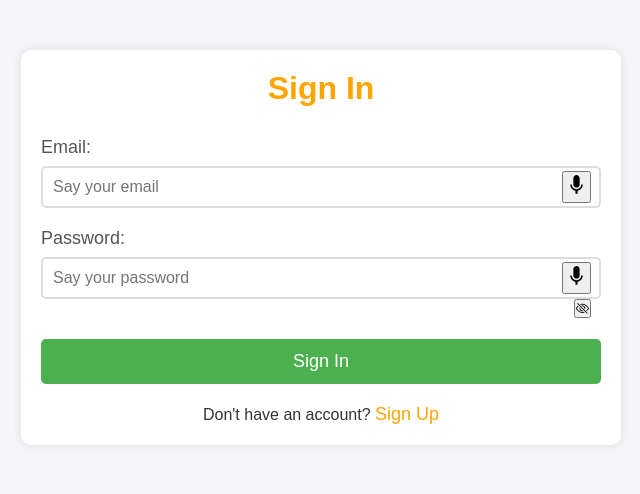
After one commit to Vaibhav-prog-creator/Beyond-QWERTY-Voice-Based-Form-Filling, a Flask app: page /signin in a window 1280 px wide. The commit adds this page. Shown: the top 494 px of the page, without its empty margins (319-959 px from the left). Run offline with Flask 3, Linux system fonts and the light colour scheme; some libraries are stand-ins or nearby versions.

Commit message:
Initial commit

```diff
--- a/app.py
+++ b/app.py
@@ -1,27 +1,102 @@
-from flask import Flask, render_template, request
+from flask import Flask, render_template, request, redirect, url_for, session
 import mysql.connector
 import os
-from dotenv import load_dotenv  # Import dotenv to load environment variables
+from dotenv import load_dotenv
+from werkzeug.security import generate_password_hash, check_password_hash
 
-
-
-# Load environment variables from the .env file
+# Load environment variables
 load_dotenv()
 
 app = Flask(__name__)
-app.secret_key = os.getenv('SECRET_KEY', 'a4f5d9e7b2c0a8f4d1b7c3e9f1f0b6a2')  # Default secret key if not set in .env
+app.secret_key = os.getenv('SECRET_KEY', 'a4f5d9e7b2c0a8f4d1b7c3e9f1f0b6a2')
 
-# Fetch database credentials from environment variables
+# Database configuration
 db_config = {
-    "host": os.getenv("DB_HOST", "127.0.0.1"),  # Default to 127.0.0.1 if not set
+    "host": os.getenv("DB_HOST", "127.0.0.1"),
     "user": os.getenv("DB_USER", "root"),
     "password": os.getenv("DB_PASSWORD", "root"),
     "database": os.getenv("DB_NAME", "form")
 }
 
+# Default Route - Sign Up Page
 @app.route("/", methods=["GET", "POST"])
+def signup():
+    if request.method == "POST":
+        username = request.form.get("username")
+        email = request.form.get("email")
+        password = request.form.get("password")
+
+        # Hash the password
+        hashed_password = generate_password_hash(password)
+
+        try:
+            connection = mysql.connector.connect(**db_config)
+            cursor = connection.cursor()
+
+            # Check if the user already exists
+            cursor.execute("SELECT * FROM users WHERE email = %s", (email,))
+            user = cursor.fetchone()
+
+            if user:
+                return "User already exists!"
+
+            # Insert new user
+            query = "INSERT INTO users (username, email, password) VALUES (%s, %s, %s)"
+            cursor.execute(query, (username, email, hashed_password))
+            connection.commit()
+
+            cursor.close()
+            connection.close()
+
+            # Redirect to Sign In page after successful sign up
+            return redirect(url_for('signin'))
+
+        except mysql.connector.Error as err:
+            return f"Error: {err}"
+
+    return render_template("signup.html")
+
+
+# Sign In Page
+@app.route("/signin", methods=["GET", "POST"])
+def signin():
+    if request.method == "POST":
+        email = request.form.get("email")
+        password = request.form.get("password")
+
+        try:
+            connection = mysql.connector.connect(**db_config)
+            cursor = connection.cursor()
+
+            # Verify user credentials
+            query = "SELECT * FROM users WHERE email = %s"
+            cursor.execute(query, (email,))
+            user = cursor.fetchone()  # Fetch the user row
+
+            cursor.close()
+            connection.close()
+
+            # If user exists and password is correct
+            if user and check_password_hash(user[3], password):  # user[3] contains the hashed password
+                session['user'] = user[1]  # Store the username in the session
+                return redirect(url_for('index'))  # Redirect to the main page
+
+            return "Invalid credentials!"  # Show error if the credentials are incorrect
+
+        except mysql.connector.Error as err:
+            return f"Error: {err}"
+
+    return render_template("signin.html")
+
+
+# Main Page (Form Page)
+@app.route("/main", methods=["GET", "POST"])
 def index():
+    if 'user' not in session:
+        return redirect(url_for('signin'))
+
     if request.method == "POST":
+        # Get form data including the new fields
         name = request.form.get("name")
         email = request.form.get("email")
         phone = request.form.get("phone")
@@ -29,31 +104,38 @@ def index():
         education = request.form.get("education")
         course = request.form.get("course")
         address = request.form.get("address")
+        percentage_12th = request.form.get("percentage_12th")  # New field
+        percentage_10th = request.form.get("percentage_10th")  # New field
 
         try:
-            # Connect to the MySQL database
             connection = mysql.connector.connect(**db_config)
             cursor = connection.cursor()
 
-            # Insert form data into the database
+            # Insert form data including the new fields into the database
             query = """
-                INSERT INTO information (name, email, phone, age, education, course, address)
-                VALUES (%s, %s, %s, %s, %s, %s, %s)
+                INSERT INTO form_data (name, email, phone, age, education, course, address, percentage_12th, percentage_10th, submitted_by)
+                VALUES (%s, %s, %s, %s, %s, %s, %s, %s, %s, %s)
             """
-            cursor.execute(query, (name, email, phone, age, education, course, address))
-
-            # Commit changes to the database
+            cursor.execute(query, (name, email, phone, age, education, course, address, percentage_12th, percentage_10th, session['user']))
             connection.commit()
 
-            # Close the cursor and connection
             cursor.close()
             connection.close()
 
-            return "Form submitted and data saved to the database successfully!"
+            return "Form submitted successfully!"
+
         except mysql.connector.Error as err:
             return f"Error: {err}"
 
-    return render_template("index.html")
+    return render_template("index.html", user=session['user'])
+
+
+# Logout
+@app.route("/logout")
+def logout():
+    session.pop('user', None)
+    return redirect(url_for('signin'))
+
 
 if __name__ == "__main__":
     app.run(debug=True)
--- a/static/script.js
+++ b/static/script.js
@@ -19,6 +19,7 @@ function startVoiceRecognition(fieldId) {
     recognition.onresult = function(event) {
         let transcript = event.results[0][0].transcript;
 
+        // Handle email field differently to replace 'at' with '@'
         if (fieldId === 'email') {
             transcript = transcript.replace(/\bat\b/g, '@').replace(/\s+/g, '').toLowerCase();
         }
--- /dev/null
+++ b/templates/signin.html
@@ -0,0 +1,168 @@
+<!DOCTYPE html>
+<html lang="en">
+<head>
+    <meta charset="UTF-8">
+    <meta name="viewport" content="width=device-width, initial-scale=1.0">
+    <title>Sign In</title>
+
+    <link rel="icon" href="{{ url_for('static', filename='favicon.ico') }}">
+    <!-- Bootstrap Icons CDN -->
+    <link rel="stylesheet" href="https://cdn.jsdelivr.net/npm/bootstrap-icons@1.3.0/font/bootstrap-icons.css">
+
+    <style>
+        * {
+            margin: 0;
+            padding: 0;
+            box-sizing: border-box;
+        }
+
+        body {
+            font-family: Arial, sans-serif;
+            background-color: #f4f4f9;
+            color: #333;
+        }
+
+        .container {
+            width: 80%;
+            max-width: 600px;
+            margin: 50px auto;
+            padding: 20px;
+            background-color: #ffffff;
+            border-radius: 10px;
+            box-shadow: 0 0 10px rgba(0, 0, 0, 0.1);
+        }
+
+        h1 {
+            text-align: center;
+            color: orange;
+            margin-bottom: 30px;
+        }
+
+        .form-group {
+            margin-bottom: 20px;
+            position: relative;
+        }
+
+        label {
+            font-size: 18px;
+            color: #555;
+            display: block;
+            margin-bottom: 8px;
+        }
+
+        input[type="email"],
+        input[type="password"] {
+            width: 100%;
+            padding: 10px;
+            border: 2px solid #ddd;
+            border-radius: 5px;
+            font-size: 16px;
+        }
+
+        .submit-btn {
+            background-color: #4CAF50;
+            color: white;
+            padding: 12px 20px;
+            border: none;
+            border-radius: 5px;
+            font-size: 18px;
+            cursor: pointer;
+            width: 100%;
+            margin-top: 20px;
+        }
+
+        .submit-btn:hover {
+            background-color: #45a049;
+        }
+
+        .nav-links {
+            text-align: center;
+            margin-top: 20px;
+        }
+
+        .nav-links a {
+            text-decoration: none;
+            color: orange;
+            font-size: 18px;
+        }
+
+        .mic-btn {
+            position: absolute;
+            right: 10px;
+            top: 50%;
+            transform: translateY(-50%);
+            cursor: pointer;
+        }
+
+        .mic-btn img {
+            width: 25px;
+            height: 25px;
+        }
+
+        .input-wrapper {
+            position: relative;
+        }
+
+        /* Move the eye icon to the next row (below the input field) */
+        .toggle-password {
+            position: absolute;
+            right: 10px;
+            top: 100%; /* Move the eye icon below the input field */
+            cursor: pointer;
+        }
+
+    </style>
+</head>
+<body>
+    <div class="container">
+        <h1>Sign In</h1>
+        <form id="signinForm" method="POST">
+            <div class="form-group">
+                <label for="email">Email:</label>
+                <div class="input-wrapper">
+                    <input type="email" id="email" name="email" placeholder="Say your email" required>
+                    <button type="button" class="mic-btn" data-field="email">
+                        <img src="{{ url_for('static', filename='mic.svg') }}" alt="Microphone">
+                    </button>
+                </div>
+            </div>
+            <div class="form-group">
+                <label for="password">Password:</label>
+                <div class="input-wrapper">
+                    <input type="password" id="password" name="password" placeholder="Say your password" required>
+                    <button type="button" class="mic-btn" data-field="password">
+                        <img src="{{ url_for('static', filename='mic.svg') }}" alt="Microphone">
+                    </button>
+                    <!-- Eye icon for show/hide password -->
+                    <button type="button" class="toggle-password" onclick="togglePassword()">
+                        <i class="bi bi-eye-slash" id="eye-icon"></i> <!-- Bootstrap eye icon -->
+                    </button>
+                </div>
+            </div>
+            <button type="submit" class="submit-btn">Sign In</button>
+        </form>
+
+        <div class="nav-links">
+            <p>Don't have an account? <a href="/signup">Sign Up</a></p>
+        </div>
+    </div>
+
+    <script src="{{ url_for('static', filename='script.js') }}"></script>
+    <script>
+        function togglePassword() {
+            const passwordField = document.getElementById('password');
+            const eyeIcon = document.getElementById('eye-icon');
+
+            if (passwordField.type === 'password') {
+                passwordField.type = 'text';
+                eyeIcon.classList.remove('bi-eye-slash');
+                eyeIcon.classList.add('bi-eye'); // Change icon to open eye
+            } else {
+                passwordField.type = 'password';
+                eyeIcon.classList.remove('bi-eye');
+                eyeIcon.classList.add('bi-eye-slash'); // Change icon to closed eye
+            }
+        }
+    </script>
+</body>
+</html>
```
Also changed, not shown: templates/index.html (+48 -5 lines), templates/signup.html (added, +176 -0 lines), README.md, 4 other files.
